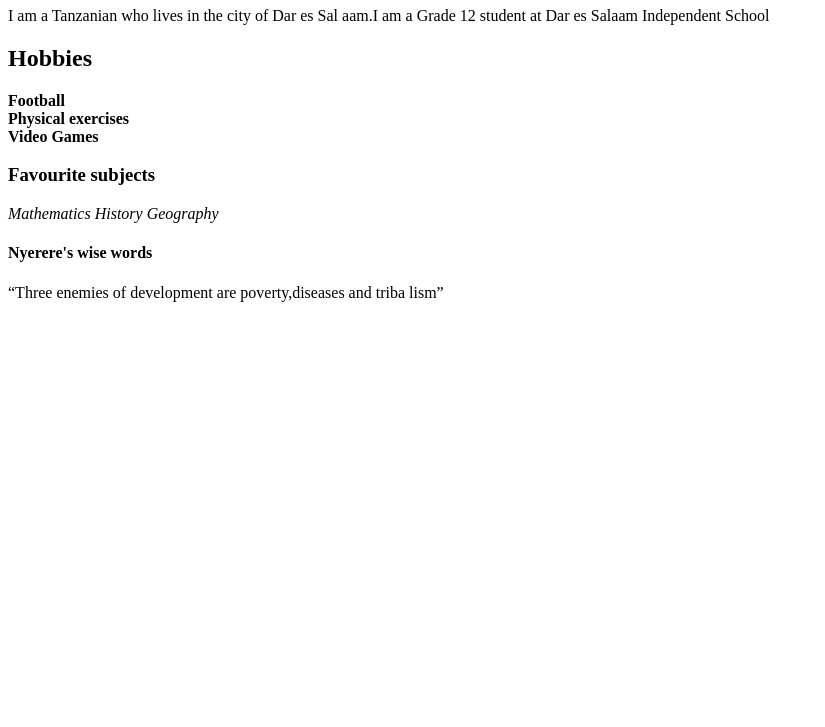
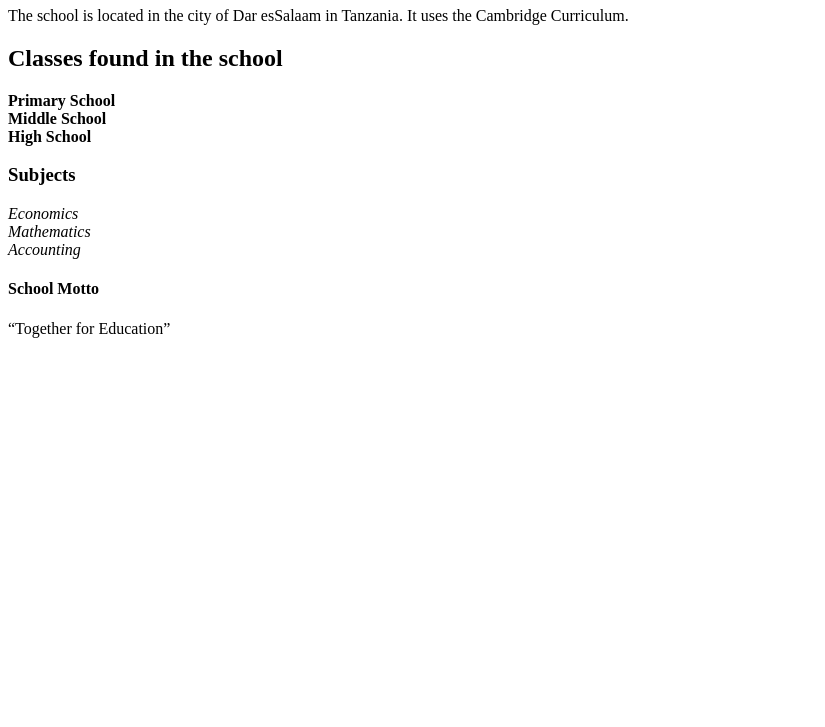
Before and after one commit to Ibrah-TZ/HTML-Elements, a plain HTML site: page index.html in a window 1280 px wide. Shown: the part 73-800 px from the top of the page, without its empty margins (0-825 px from the left). Drawn offline with Linux system fonts and the light colour scheme.

Commit message:
Add files via upload

```diff
--- a/index.html
+++ b/index.html
@@ -4,18 +4,19 @@
         <title>Introduction</title>
     </head>
     <body>
-        <h1>Ibrahim Seushi</h1>
-        <p>I am a Tanzanian who lives in the city of Dar es Sal
-            aam.I am a Grade 12 student at Dar es Salaam Independent School
-        <h2>Hobbies</h2>
-        <b>Football</b> <br>
-        <b>Physical exercises</b><br>
-        <strong>Video Games</strong><br>
-        <h3>Favourite subjects</h3>
-        <em>Mathematics</em>
-        <i>History</i>
-        <em>Geography</em>
-        <h4>Nyerere's wise words</h4>
-        <q>Three enemies of development are poverty,diseases and triba lism</q>
-     </body>
+        <h1>Dar es Salaam Independent Schol</h1>
+        <p>The school is located in the city of Dar esSalaam in Tanzania.
+           It uses the Cambridge Curriculum.
+        </p>
+        <h2>Classes found in the school</h2>
+        <b>Primary School</b><br>
+        <b>Middle School</b><br>
+        <strong>High School</strong>
+        <h3>Subjects</h3>
+        <em>Economics</em><br>
+        <i>Mathematics</i><br>
+        <em>Accounting</em><br>
+        <h4>School Motto</h4>
+        <q>Together for Education</q>
+    </body>
 </html>
```
